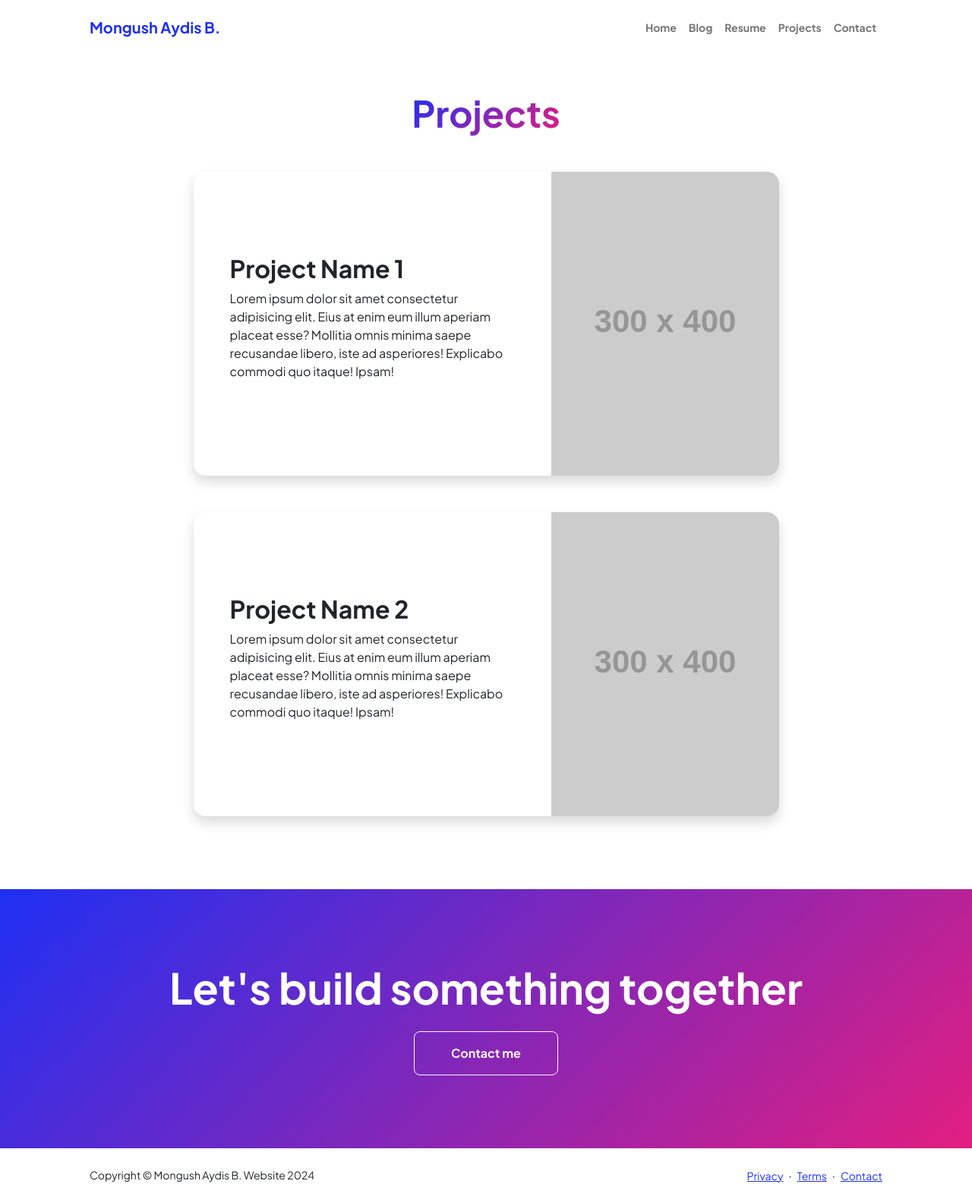
After one commit to AidysM/Portfolio2024, a Django app: page /projects/ in a window 1280 px wide. The commit adds this page. Shown: the whole page at 76% size. Run offline with Django 5.2, Linux system fonts and the light colour scheme; grey boxes labelled with a size stand in for pictures from a placeholder-image service; some libraries are stand-ins or nearby versions.

Commit message:
changed templates

```diff
--- a/pages/urls.py
+++ b/pages/urls.py
@@ -1,10 +1,12 @@
 from django.urls import path, include
 
-from .views import ContactPageView
+from .views import ContactPageView, ResumePageView, ProjectsPageView
 
 
 urlpatterns = [
     path('', include('home.urls', namespace='home')),
     path('blog/', include('blog.urls', namespace='blog')),
+    path('resume/', ResumePageView.as_view(), name='resume'),
+    path('projects/', ProjectsPageView.as_view(), name='projects'),
     path('contact/', ContactPageView.as_view(), name='contact'),
 ]
--- a/pages/views.py
+++ b/pages/views.py
@@ -3,3 +3,11 @@ from django.views.generic import TemplateView
 
 class ContactPageView(TemplateView):
     template_name = 'contact.html'
+
+
+class ResumePageView(TemplateView):
+    template_name = 'resume.html'
+
+
+class ProjectsPageView(TemplateView):
+    template_name = 'projects.html'
--- a/templates/base.html
+++ b/templates/base.html
@@ -33,8 +33,8 @@
                         <ul class="navbar-nav ms-auto mb-2 mb-lg-0 small fw-bolder">
                             <li class="nav-item"><a class="nav-link" href="{% url 'home:home' %}">Home</a></li>
                             <li class="nav-item"><a class="nav-link" href="{% url 'blog:post_list' %}">Blog</a></li>
-                            <li class="nav-item"><a class="nav-link" href="resume.html">Resume</a></li>
-                            <li class="nav-item"><a class="nav-link" href="projects.html">Projects</a></li>
+                            <li class="nav-item"><a class="nav-link" href="{% url 'resume' %}">Resume</a></li>
+                            <li class="nav-item"><a class="nav-link" href="{% url 'projects' %}">Projects</a></li>
                             <li class="nav-item"><a class="nav-link" href="{% url 'contact' %}">Contact</a></li>
                         </ul>
                     </div>
@@ -47,7 +47,7 @@
         <footer class="bg-white py-4 mt-auto">
             <div class="container px-5">
                 <div class="row align-items-center justify-content-between flex-column flex-sm-row">
-                    <div class="col-auto"><div class="small m-0">Copyright &copy; Your Website 2023</div></div>
+                    <div class="col-auto"><div class="small m-0">Copyright &copy; Mongush Aydis B. Website 2024</div></div>
                     <div class="col-auto">
                         <a class="small" href="#!">Privacy</a>
                         <span class="mx-1">&middot;</span>
--- /dev/null
+++ b/templates/projects.html
@@ -0,0 +1,54 @@
+{% extends 'base.html' %}
+{% load static %}
+
+{% block title %}
+    <title>Projects - MongushAB</title>
+{% endblock title %}
+
+{% block content %}
+    <!-- Projects Section-->
+    <section class="py-5">
+        <div class="container px-5 mb-5">
+            <div class="text-center mb-5">
+                <h1 class="display-5 fw-bolder mb-0"><span class="text-gradient d-inline">Projects</span></h1>
+            </div>
+            <div class="row gx-5 justify-content-center">
+                <div class="col-lg-11 col-xl-9 col-xxl-8">
+                    <!-- Project Card 1-->
+                    <div class="card overflow-hidden shadow rounded-4 border-0 mb-5">
+                        <div class="card-body p-0">
+                            <div class="d-flex align-items-center">
+                                <div class="p-5">
+                                    <h2 class="fw-bolder">Project Name 1</h2>
+                                    <p>Lorem ipsum dolor sit amet consectetur adipisicing elit. Eius at enim eum illum aperiam placeat esse? Mollitia omnis minima saepe recusandae libero, iste ad asperiores! Explicabo commodi quo itaque! Ipsam!</p>
+                                </div>
+                                <img class="img-fluid" src="https://dummyimage.com/300x400/343a40/6c757d" alt="..." />
+                            </div>
+                        </div>
+                    </div>
+                    <!-- Project Card 2-->
+                    <div class="card overflow-hidden shadow rounded-4 border-0">
+                        <div class="card-body p-0">
+                            <div class="d-flex align-items-center">
+                                <div class="p-5">
+                                    <h2 class="fw-bolder">Project Name 2</h2>
+                                    <p>Lorem ipsum dolor sit amet consectetur adipisicing elit. Eius at enim eum illum aperiam placeat esse? Mollitia omnis minima saepe recusandae libero, iste ad asperiores! Explicabo commodi quo itaque! Ipsam!</p>
+                                </div>
+                                <img class="img-fluid" src="https://dummyimage.com/300x400/343a40/6c757d" alt="..." />
+                            </div>
+                        </div>
+                    </div>
+                </div>
+            </div>
+        </div>
+    </section>
+    <!-- Call to action section-->
+    <section class="py-5 bg-gradient-primary-to-secondary text-white">
+        <div class="container px-5 my-5">
+            <div class="text-center">
+                <h2 class="display-4 fw-bolder mb-4">Let's build something together</h2>
+                <a class="btn btn-outline-light btn-lg px-5 py-3 fs-6 fw-bolder" href="{% url 'contact' %}">Contact me</a>
+            </div>
+        </div>
+    </section>
+{% endblock content %}
```
Also changed, not shown: templates/blog/post.html (+10 -1 lines), templates/blog/post/detail.html (+10 -9 lines), templates/blog/post/list.html (+16 -2 lines), templates/home.html (+6 -6 lines).
